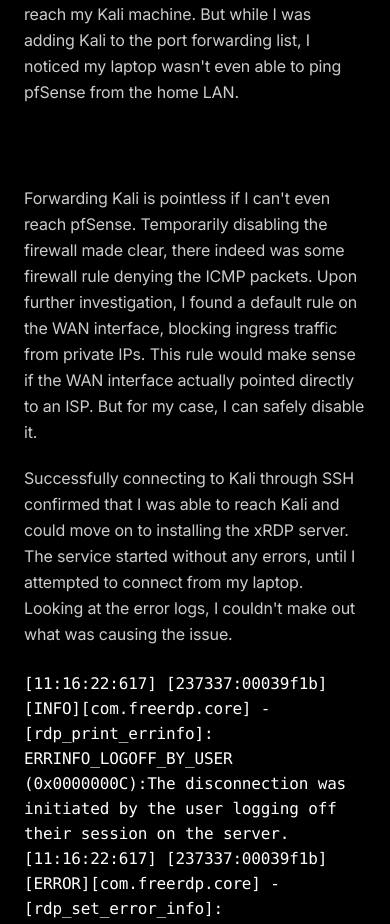
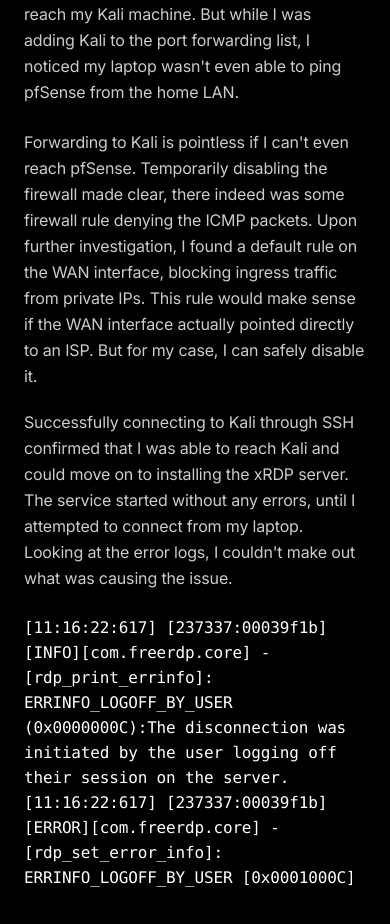
Before and after one commit to donsimn/portfolio, a SvelteKit app: page /insights/cybergym in a window 390 px wide. Shown: the part 5200-6124 px from the top of the page. Built offline with nearby package versions, Linux system fonts and the light colour scheme.

Commit message:
blog post removed spacers for mobile

```diff
--- a/src/routes/insights/cybergym/+page.svelte
+++ b/src/routes/insights/cybergym/+page.svelte
@@ -1,4 +1,5 @@
 <script>
+  import { isMobile } from "$lib";
   import {
     Hero,
     Section,
@@ -196,12 +197,12 @@
       </p>
     </TextBlock>
   </CenteredColumn>
-  <Spacer />
+  {#if !$isMobile}<Spacer />{/if}
   <TwoColumn>
     {#snippet left()}
       <TextBlock opacity={0.8}>
         <p>
-          Forwarding Kali is pointless if I can't even reach pfSense.
+          Forwarding to Kali is pointless if I can't even reach pfSense.
           Temporarily disabling the firewall made clear, there indeed was some
           firewall rule denying the ICMP packets. Upon further investigation, I
           found a default rule on the WAN interface, blocking ingress traffic
@@ -236,7 +237,7 @@
       </code>
     {/snippet}
   </TwoColumn>
-  <Spacer />
+  {#if !$isMobile}<Spacer />{/if}
   <CenteredColumn>
     <TextBlock opacity={0.8}>
       <p>
```
